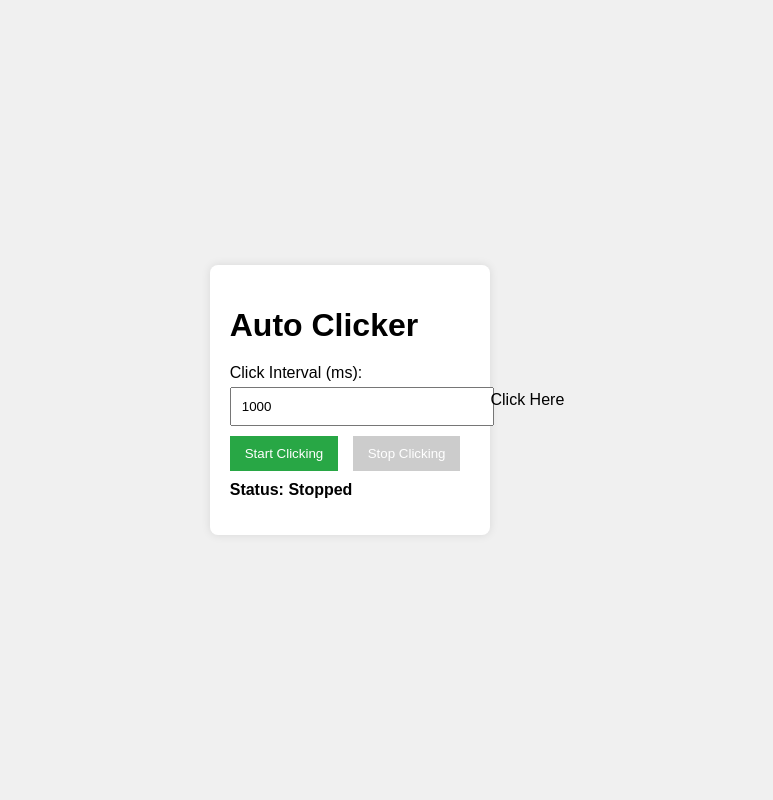
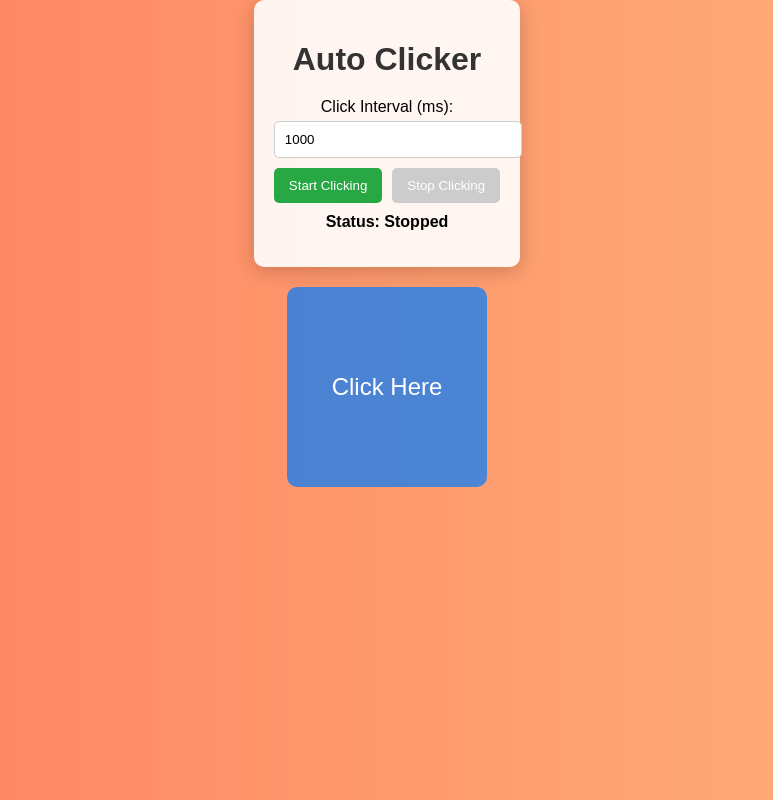
Before and after one commit to kjkohl/autoclicker, a plain HTML site: page index.html in a window 1280 px wide. Shown: the whole page, without its empty margins (253-1026 px from the left). Drawn offline with Linux system fonts and the light colour scheme.

Commit message:
Update styles.css

```diff
--- a/styles.css
+++ b/styles.css
@@ -1,22 +1,24 @@
 body {
-    font-family: Arial, sans-serif;
-    background: #f0f0f0;
+    font-family: 'Arial', sans-serif;
+    background: linear-gradient(to right, #ff7e5f, #feb47b);
     display: flex;
-    justify-content: center;
+    flex-direction: column;
     align-items: center;
     height: 100vh;
     margin: 0;
 }
 
 .container {
-    background: #fff;
+    background: rgba(255, 255, 255, 0.9);
     padding: 20px;
-    border-radius: 8px;
-    box-shadow: 0 0 10px rgba(0, 0, 0, 0.1);
+    border-radius: 10px;
+    box-shadow: 0 4px 20px rgba(0, 0, 0, 0.2);
+    text-align: center;
 }
 
 h1 {
     margin-bottom: 20px;
+    color: #333;
 }
 
 label {
@@ -28,22 +30,49 @@ input {
     width: 100%;
     padding: 10px;
     margin-bottom: 10px;
+    border: 1px solid #ccc;
+    border-radius: 5px;
+}
+
+.buttons {
+    display: flex;
+    justify-content: center;
+    gap: 10px;
 }
 
 button {
     padding: 10px 15px;
-    margin-right: 10px;
     border: none;
+    border-radius: 5px;
     background: #28a745;
     color: white;
     cursor: pointer;
+    transition: background 0.3s;
 }
 
 button:disabled {
     background: #ccc;
 }
 
+button:hover:not(:disabled) {
+    background: #218838;
+}
+
 #status {
     margin-top: 10px;
     font-weight: bold;
 }
+
+.click-area {
+    margin-top: 20px;
+    width: 200px;
+    height: 200px;
+    background: rgba(0, 123, 255, 0.7);
+    color: white;
+    display: flex;
+    justify-content: center;
+    align-items: center;
+    border-radius: 10px;
+    font-size: 24px;
+    cursor: pointer;
+}
```
